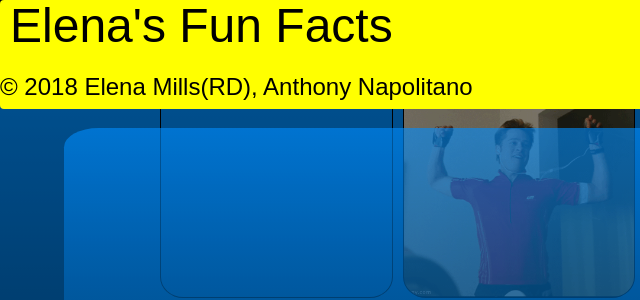
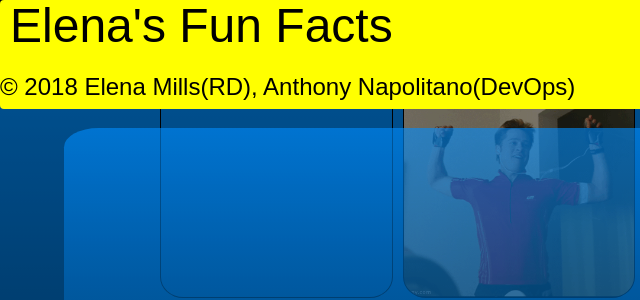
Before and after one commit to aNap73/ElenasFunFatFacts.github.io, a plain HTML site: page index.html in a window 1280 px wide. Shown: the top 300 px of the page, 0-640 px from the left. Drawn offline with nearby package versions, Linux system fonts and the light colour scheme; grey boxes are pictures that could not be loaded; a web font is replaced by a local one.

Commit message:
DevOps(buad finance:operations)

```diff
--- a/index.html
+++ b/index.html
@@ -17,7 +17,7 @@
   <nav class="navbar navbar-default mynavbar">
     <!--img class="logo" src="./assets/images/TechLogo.gif"/-->
 
-      <H1 class="logo">Elena's Fun Facts<span class='cpy'><br>© 2018 Elena Mills(RD), Anthony Napolitano</span></H1>
+      <H1 class="logo">Elena's Fun Facts<span class='cpy'><br>© 2018 Elena Mills(RD), Anthony Napolitano(DevOps)</span></H1>
 
       <div class="navbar-header">
 
```
